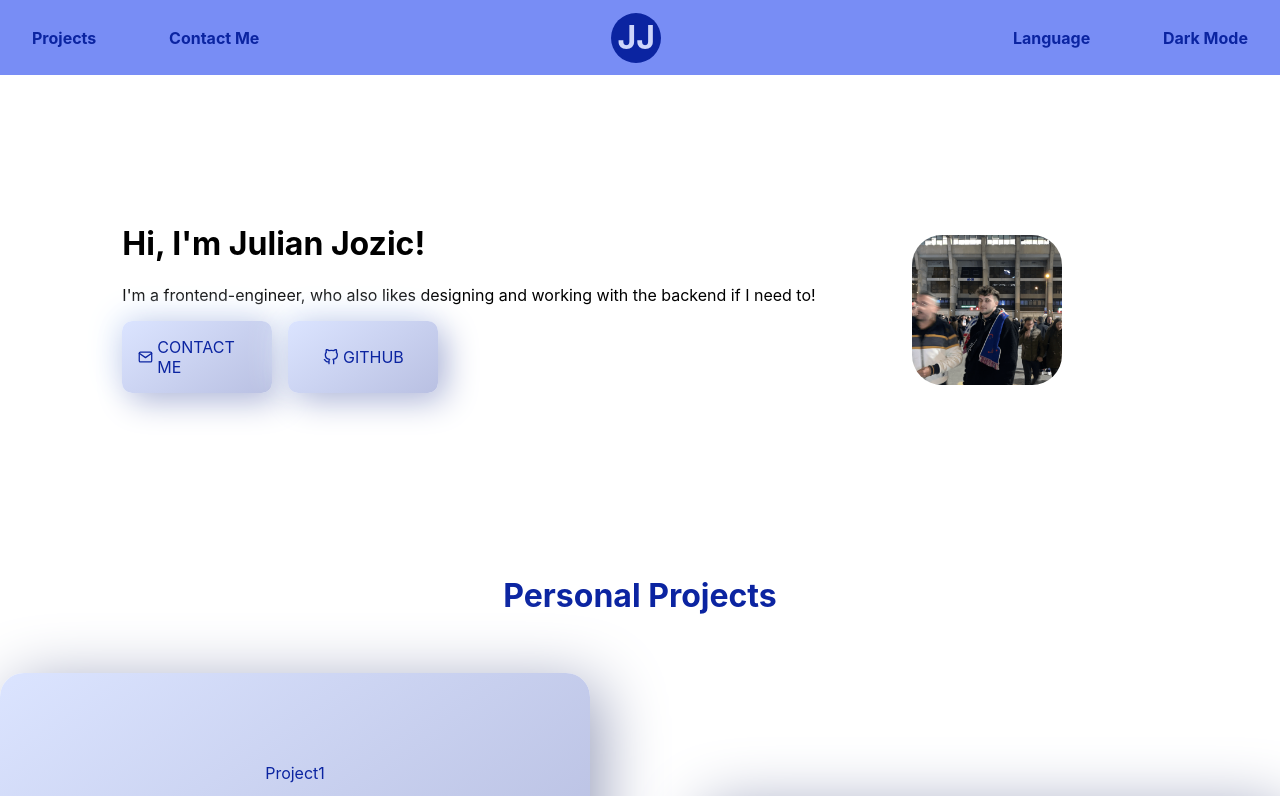
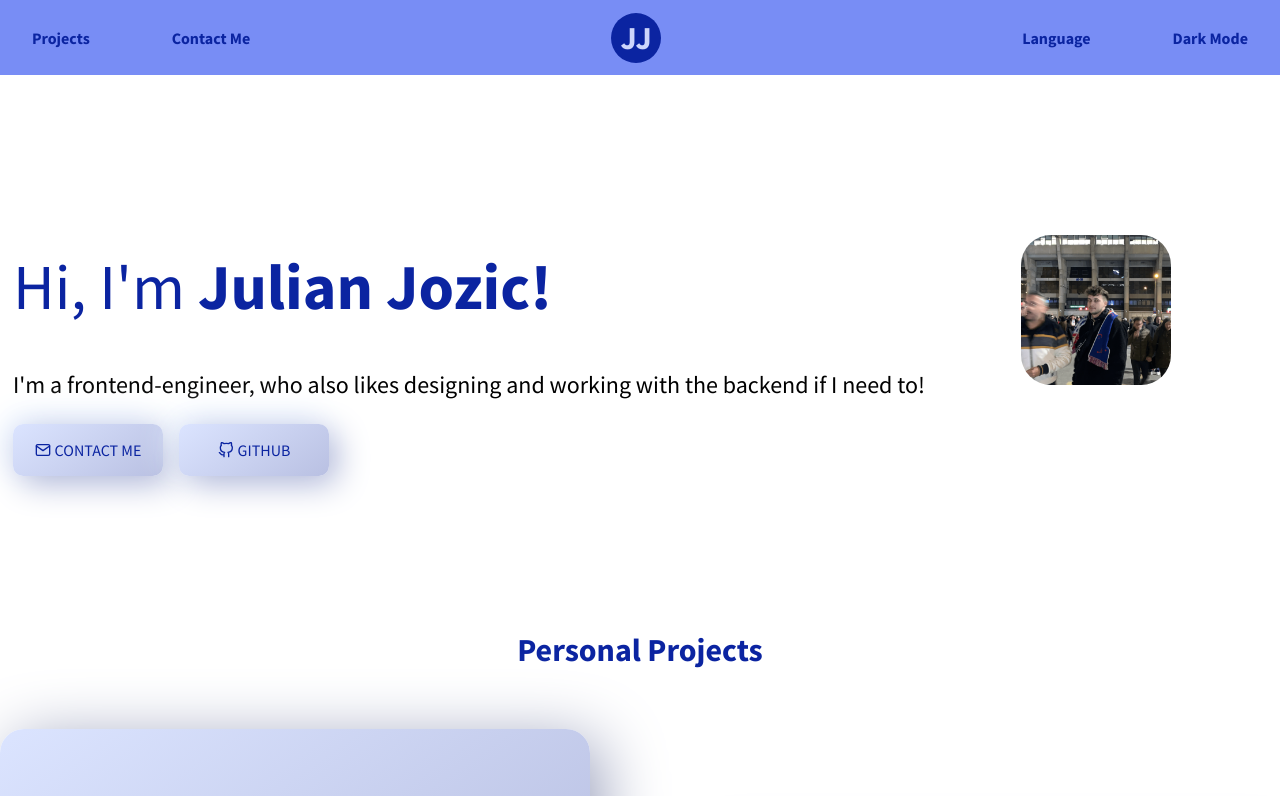
Before and after one commit to jjozic/jj-portfolio-2021, a Next.js app: page / in a window 1280 px wide. Shown: the top 796 px of the page. Built offline with nearby package versions, Linux system fonts and the light colour scheme.

Commit message:
changed styling of h1

```diff
--- a/components/Introduction/index.jsx
+++ b/components/Introduction/index.jsx
@@ -9,7 +9,7 @@ export default function Introduction() {
   return (
     <div className={styles.wrapper}>
       <div className={styles.introduction}>
-        <h1>Hi, I&apos;m Julian Jozic!</h1>
+        <h1>Hi, I&apos;m <strong>Julian Jozic!</strong></h1>
         <p>
           I&apos;m a frontend-engineer, who also likes designing and working
           with the backend if I need to!
--- a/styles/Introduction.module.scss
+++ b/styles/Introduction.module.scss
@@ -4,11 +4,14 @@
   padding: 8rem 0;
 }
 
-.imgWrapper {
-  margin: 2rem 6rem;
-  border-radius: 50%;
-  & img {
-    border-radius: 30px;
+.introduction{
+  h1 {
+    font-size: 4rem;
+    font-weight: 400;
+    color: var(--dark);
+  }
+  p {
+    font-size: 1.5rem;
   }
 }
 
@@ -38,3 +41,11 @@
     color: var(--light);
   }
 }
+
+.imgWrapper {
+  margin: 2rem 6rem;
+  border-radius: 50%;
+  & img {
+    border-radius: 30px;
+  }
+}
--- a/styles/globals.css
+++ b/styles/globals.css
@@ -1,4 +1,4 @@
-@import url("https://fonts.googleapis.com/css?family=Source+Sans+Pro:400,700");
+@import url("https://fonts.googleapis.com/css?family=Source+Sans+Pro:400,700,900");
 
 :root {
   --primary: #5771f3;
@@ -10,12 +10,7 @@ html,
 body {
   padding: 0;
   margin: 0;
-  /* font-family: -apple-system, BlinkMacSystemFont, Segoe UI, Roboto, Oxygen,
-    Ubuntu, Cantarell, Fira Sans, Droid Sans, Helvetica Neue, sans-serif; */
   font-family: "Source Sans Pro", sans-serif;
-  font-family: "Inter", -apple-system, BlinkMacSystemFont, "Segoe UI", "Roboto",
-    "Oxygen", "Ubuntu", "Cantarell", "Fira Sans", "Droid Sans", "Helvetica Neue",
-    sans-serif;
 }
 
 a {
```
